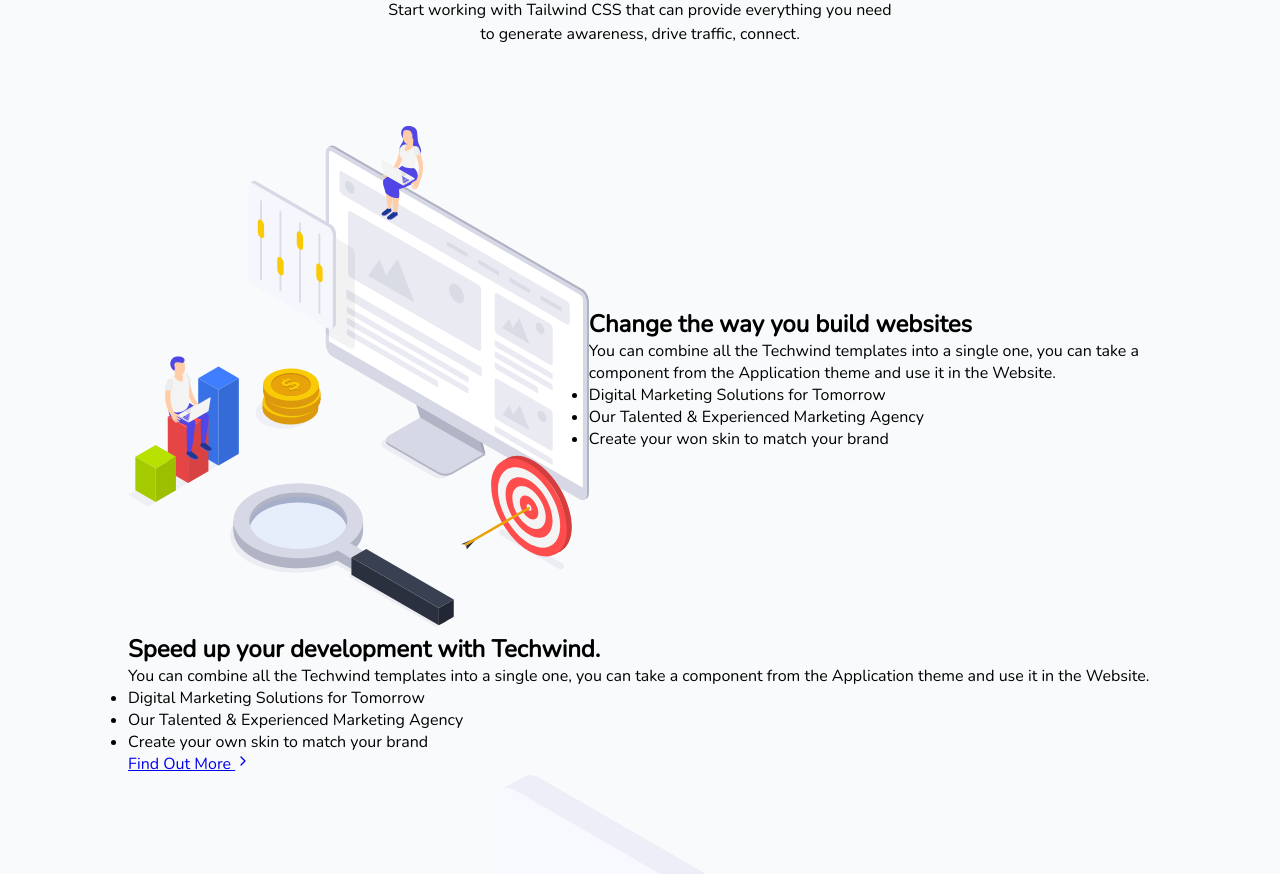
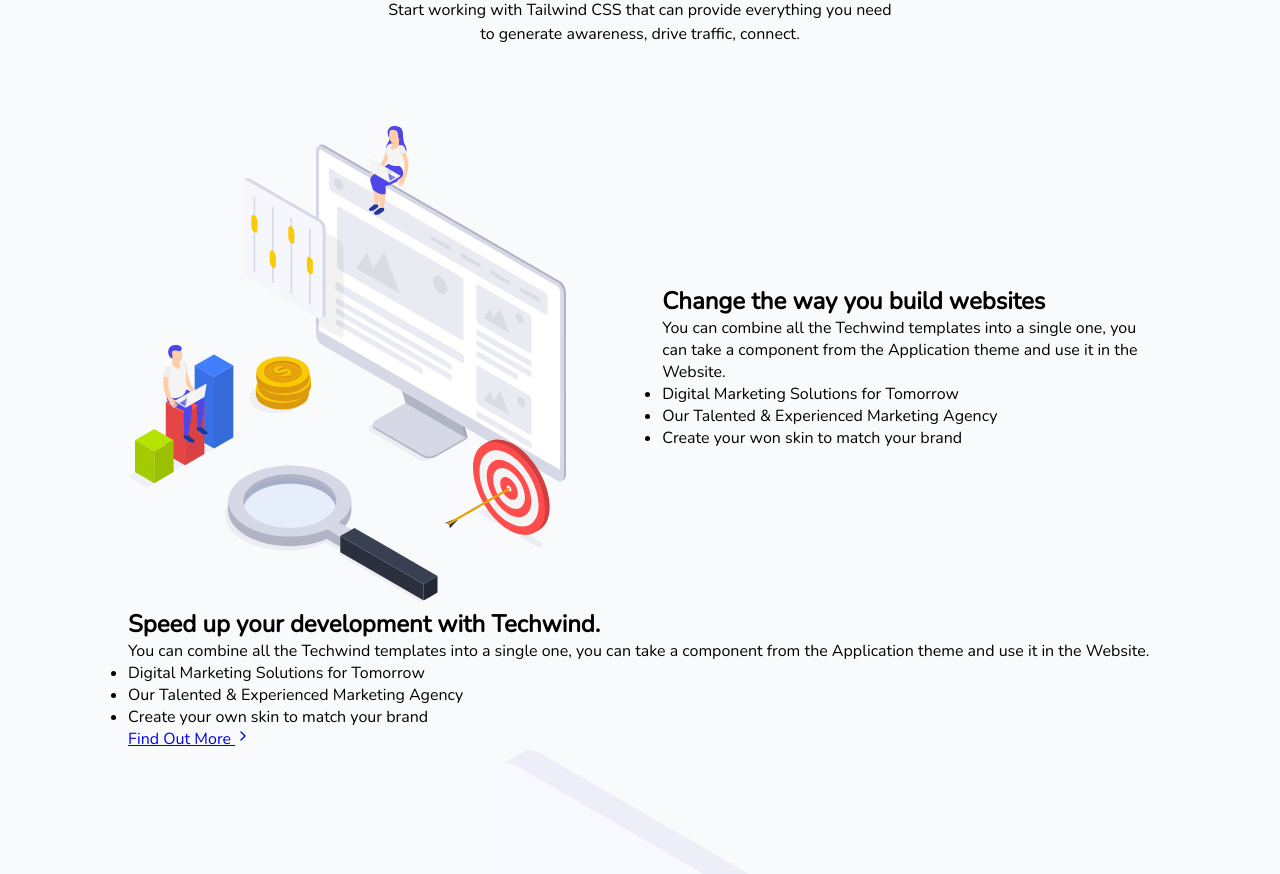
Before and after one commit to vsvang87/techwind, a React (Vite) app: page / in a window 1280 px wide. Shown: the part 980-1854 px from the top of the page. Built offline with nearby package versions, Linux system fonts and the light colour scheme; a web font is replaced by a local one.

Commit message:
add padding

```diff
--- a/src/sass/section1.scss
+++ b/src/sass/section1.scss
@@ -22,6 +22,7 @@
 
     .content-2 {
       @include flexspacebetween;
+      gap: 3rem;
       .content-2-left {
         width: 45%;
         img {
@@ -30,6 +31,7 @@
       }
       .content-2-right {
         width: 55%;
+        padding-left: 3rem;
       }
     }
   }
```
